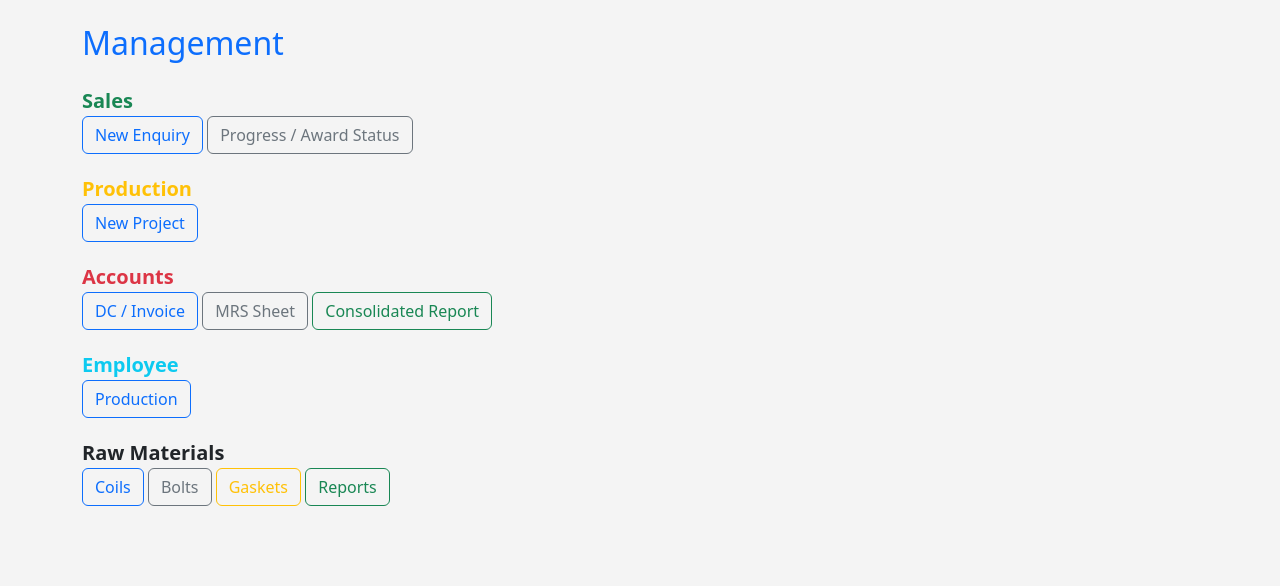
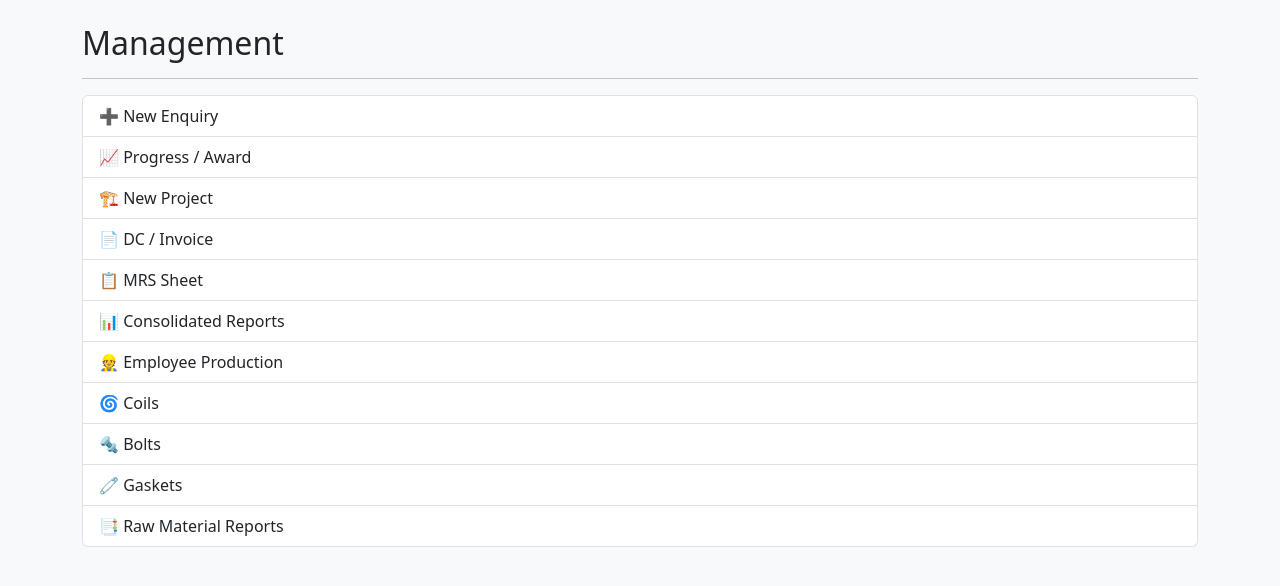
Before and after one commit to Madhan12-tech/Vanes_erp, a Flask app: page /management in a window 1280 px wide. Shown: the top 586 px of the page. Run offline with Flask 3, Linux system fonts and the light colour scheme; the visitor is signed in with stand-in values (Sample User, id 1); some libraries are stand-ins or nearby versions.

Commit message:
Update management.html

```diff
--- a/templates/management.html
+++ b/templates/management.html
@@ -1,99 +1,86 @@
 <!DOCTYPE html>
 <html lang="en">
 <head>
-  <meta charset="UTF-8">
+  <meta charset="UTF-8" />
   <title>Management</title>
-  <link href="https://cdn.jsdelivr.net/npm/bootstrap@5.3.0/dist/css/bootstrap.min.css" rel="stylesheet">
-  <style>
-    body {
-      background-color: #f4f4f4;
-    }
-    .section-title {
-      font-size: 20px;
-      font-weight: bold;
-      margin-top: 20px;
-    }
-    .btn-section {
-      margin-bottom: 15px;
-    }
-  </style>
+  <link rel="stylesheet" href="https://cdn.jsdelivr.net/npm/bootstrap@5.3.0/dist/css/bootstrap.min.css" />
+  <script src="https://code.jquery.com/jquery-3.6.0.min.js"></script>
+  <script src="https://cdn.jsdelivr.net/npm/bootstrap@5.3.0/dist/js/bootstrap.bundle.min.js"></script>
 </head>
-<body>
-<div class="container py-4">
-  <h2 class="text-primary mb-4">Management</h2>
+<body class="bg-light">
+  <div class="container mt-4">
+    <h2>Management</h2>
+    <hr>
 
-  <!-- Sales Section -->
-  <div class="section-title text-success">Sales</div>
-  <div class="btn-section">
-    <button class="btn btn-outline-primary" data-bs-toggle="modal" data-bs-target="#newEnquiryModal">New Enquiry</button>
-    <a href="/progress-award" class="btn btn-outline-secondary">Progress / Award Status</a>
-  </div>
-
-  <!-- Production Section -->
-  <div class="section-title text-warning">Production</div>
-  <div class="btn-section">
-    <a href="/new-project" class="btn btn-outline-primary">New Project</a>
-  </div>
-
-  <!-- Accounts Section -->
-  <div class="section-title text-danger">Accounts</div>
-  <div class="btn-section">
-    <a href="/dc-invoice" class="btn btn-outline-primary">DC / Invoice</a>
-    <a href="/mrs-sheet" class="btn btn-outline-secondary">MRS Sheet</a>
-    <a href="/consolidated-report" class="btn btn-outline-success">Consolidated Report</a>
-  </div>
-
-  <!-- Employee Section -->
-  <div class="section-title text-info">Employee</div>
-  <div class="btn-section">
-    <a href="/employee-production" class="btn btn-outline-primary">Production</a>
-  </div>
-
-  <!-- Raw Materials Section -->
-  <div class="section-title text-dark">Raw Materials</div>
-  <div class="btn-section">
-    <a href="/raw-coils" class="btn btn-outline-primary">Coils</a>
-    <a href="/raw-bolts" class="btn btn-outline-secondary">Bolts</a>
-    <a href="/raw-gaskets" class="btn btn-outline-warning">Gaskets</a>
-    <a href="/raw-reports" class="btn btn-outline-success">Reports</a>
+    <div class="list-group">
+      <a href="#" class="list-group-item list-group-item-action" data-bs-toggle="modal" data-bs-target="#newEnquiryModal">➕ New Enquiry</a>
+      <a href="/progress-award" class="list-group-item list-group-item-action">📈 Progress / Award</a>
+      <a href="/new-project" class="list-group-item list-group-item-action">🏗️ New Project</a>
+      <a href="/dc-invoice" class="list-group-item list-group-item-action">📄 DC / Invoice</a>
+      <a href="/mrs-sheet" class="list-group-item list-group-item-action">📋 MRS Sheet</a>
+      <a href="/consolidated-report" class="list-group-item list-group-item-action">📊 Consolidated Reports</a>
+      <a href="/employee-production" class="list-group-item list-group-item-action">👷 Employee Production</a>
+      <a href="/raw-coils" class="list-group-item list-group-item-action">🌀 Coils</a>
+      <a href="/raw-bolts" class="list-group-item list-group-item-action">🔩 Bolts</a>
+      <a href="/raw-gaskets" class="list-group-item list-group-item-action">🧷 Gaskets</a>
+      <a href="/raw-reports" class="list-group-item list-group-item-action">📑 Raw Material Reports</a>
     </div>
   </div>
 
-<!-- New Enquiry Modal -->
+  <!-- Modal -->
   <div class="modal fade" id="newEnquiryModal" tabindex="-1" aria-labelledby="newEnquiryModalLabel" aria-hidden="true">
-  <div class="modal-dialog modal-xl modal-dialog-scrollable">
-    <div class="modal-content">
-      <div class="modal-header bg-primary text-white">
+    <div class="modal-dialog modal-lg">
+      <form id="newEnquiryForm" class="modal-content">
+        <div class="modal-header">
           <h5 class="modal-title" id="newEnquiryModalLabel">New Enquiry</h5>
-        <button type="button" class="btn-close btn-close-white" data-bs-dismiss="modal" aria-label="Close"></button>
+          <button type="button" class="btn-close" data-bs-dismiss="modal"></button>
         </div>
-      <div class="modal-body" id="newEnquiryFormContainer">
-        <!-- Form content will load via AJAX -->
-        <div class="text-center py-5">
-          <div class="spinner-border text-primary" role="status">
-            <span class="visually-hidden">Loading...</span>
+        <div class="modal-body">
+          <div class="mb-3">
+            <label class="form-label">Enquiry ID</label>
+            <input type="text" class="form-control" id="enquiry_id" name="enquiry_id" readonly>
           </div>
+          <div class="mb-3">
+            <label class="form-label">Enquiry Type</label>
+            <select class="form-select" name="enquiry_type" required>
+              <option value="">-- Select --</option>
+              <option value="Tender">Tender</option>
+              <option value="Enquiry">Enquiry</option>
+            </select>
           </div>
+          <div class="mb-3">
+            <label class="form-label">Contractor Type</label>
+            <select class="form-select" name="contractor_type" required>
+              <option value="">-- Select --</option>
+              <option value="Main Contractor">Main Contractor</option>
+              <option value="Sub Contractor">Sub Contractor</option>
+              <option value="Other">Other</option>
+            </select>
           </div>
+          <!-- Add more fields here -->
         </div>
+        <div class="modal-footer">
+          <button type="reset" class="btn btn-secondary">Reset</button>
+          <button type="submit" class="btn btn-primary">Submit</button>
+        </div>
+      </form>
     </div>
   </div>
 
-<!-- Bootstrap & AJAX Script -->
-<script src="https://cdn.jsdelivr.net/npm/bootstrap@5.3.0/dist/js/bootstrap.bundle.min.js"></script>
   <script>
-document.addEventListener("DOMContentLoaded", function () {
-  const modal = document.getElementById('newEnquiryModal');
-  modal.addEventListener('show.bs.modal', function () {
-    const container = document.getElementById('newEnquiryFormContainer');
-    container.innerHTML = '<div class="text-center py-5"><div class="spinner-border text-primary" role="status"><span class="visually-hidden">Loading...</span></div></div>';
-    fetch('/new-enquiry')
-      .then(response => response.text())
-      .then(html => {
-        container.innerHTML = html;
-      })
-      .catch(error => {
-        container.innerHTML = "<p class='text-danger'>Failed to load form.</p>";
+    $(document).ready(function () {
+      $('#newEnquiryModal').on('show.bs.modal', function () {
+        $.get('/get_enquiry_id', function (data) {
+          $('#enquiry_id').val(data.enquiry_id);
+        });
+      });
+
+      $('#newEnquiryForm').submit(function (e) {
+        e.preventDefault();
+        $.post('/submit_enquiry', $(this).serialize(), function (response) {
+          alert(response.message);
+          $('#newEnquiryModal').modal('hide');
+          $('#newEnquiryForm')[0].reset();
         });
       });
     });
```
Lines whose indentation alone changed are shown as unchanged.
